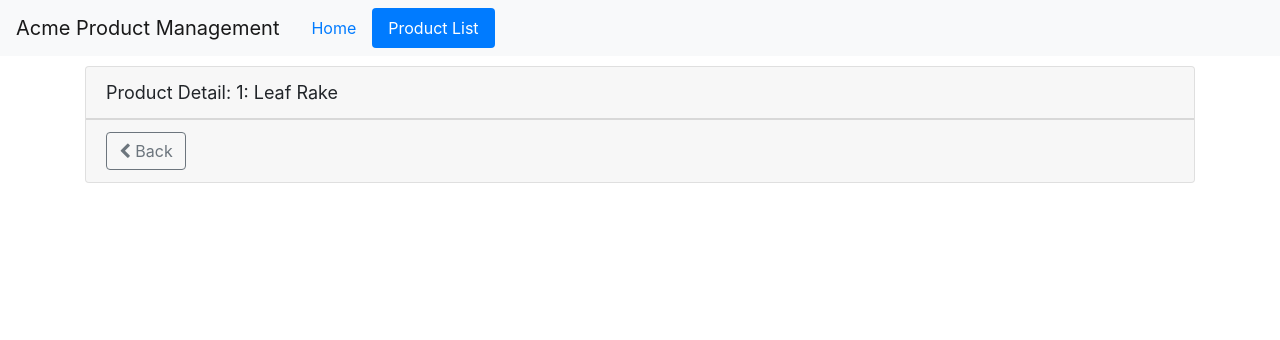
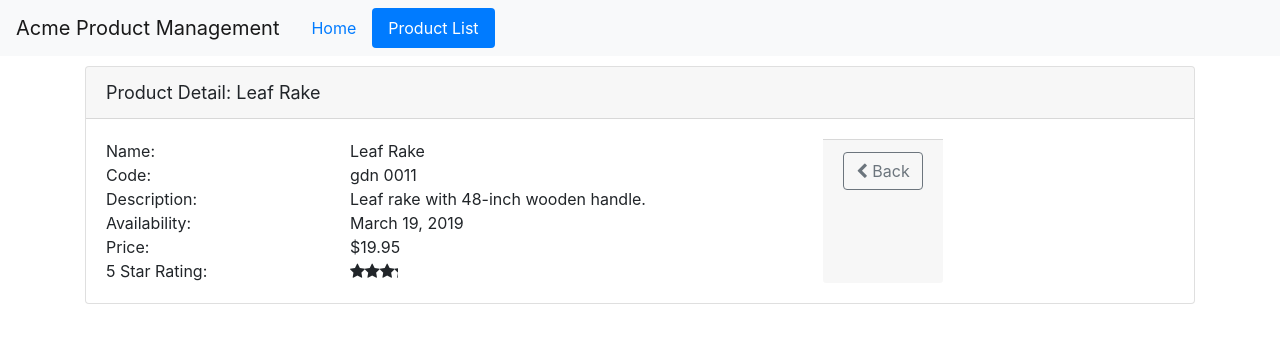
Before and after one commit to theonlywisdom/Angular-APM-, an Angular app: page /products/1 in a window 1280 px wide. Shown: the top 340 px of the page. Built offline with nearby package versions, Linux system fonts and the light colour scheme.

Commit message:
Added  data service that retrieves a product by id

```diff
--- a/src/app/products/product-detail.component.html
+++ b/src/app/products/product-detail.component.html
@@ -2,6 +2,39 @@
   <div class='card-header'>
     {{pageTitle + ': ' + product.productName}}
   </div>
+
+  <div class='card-body'>
+    <div class='row'>
+      <div class='col-md-8'>
+        <div class='row'>
+          <div class='col-md-4'>Name:</div>
+          <div class='col-md-8'>{{product.productName}}</div>
+        </div>
+        <div class='row'>
+          <div class='col-md-4'>Code:</div>
+          <div class='col-md-8'>{{product.productCode | lowercase | convertToSpaces: '-'}}</div>
+        </div>
+        <div class='row'>
+          <div class='col-md-4'>Description:</div>
+          <div class='col-md-8'>{{product.description}}</div>
+        </div>
+        <div class='row'>
+          <div class='col-md-4'>Availability:</div>
+          <div class='col-md-8'>{{product.releaseDate}}</div>
+        </div>
+        <div class='row'>
+          <div class='col-md-4'>Price:</div>
+          <div class='col-md-8'>{{product.price|currency:'USD':'symbol'}}</div>
+        </div>
+        <div class='row'>
+          <div class='col-md-4'>5 Star Rating:</div>
+          <div class='col-md-8'>
+            <pm-star [rating]='product.starRating'>
+            </pm-star>
+          </div>
+        </div>
+      </div>
+
   <div class='card-footer'>
     <button class='btn btn-outline-secondary'
             (click)='onBack()'
--- a/src/app/products/product-detail.component.ts
+++ b/src/app/products/product-detail.component.ts
@@ -3,6 +3,7 @@
 
 import { IProduct } from './product';
 import { from } from 'rxjs';
+import { ProductService } from './product.service';
 
 @Component({
   templateUrl: './product-detail.component.html',
@@ -10,13 +11,14 @@
 })
 export class ProductDetailComponent implements OnInit {
   pageTitle: string = 'Product Detail';
-  product: IProduct;
+  errorMessage = '';
+  product: IProduct | undefined;
 
   //set activated route as a dependency by defining it
   //as a parameter to the constructor function
   //the ActivatedRoute instance is then injected into
   //this component class
-  constructor(private route: ActivatedRoute, private router: Router) { }
+  constructor(private route: ActivatedRoute, private router: Router, private productService: ProductService) { }
 
   ngOnInit() {
     //we're using the snapshot approach here because
@@ -27,19 +29,32 @@
     //we add a plus sign (+) at the beginning
     //the a plus sign (+) is a JS shortcut to
     //convert the parameter string to numeric id
-    let id = +this.route.snapshot.paramMap.get('id');
-    this.pageTitle += `: ${id}`;
-    this.product = {
-      "productId": id,
-      "productName": "Leaf Rake",
-      "productCode": "GDN-0011",
-      "releaseDate": "March 19, 2019",
-      "description": "Leaf rake with 48-inch wooden handle.",
-      "price": 19.95,
-      "starRating": 3.2,
-      "imageUrl": "assets/images/leaf_rake.png"
+    // let id = +this.route.snapshot.paramMap.get('id');
+    // this.pageTitle += `: ${id}`;
+    // this.product = {
+    //   "productId": id,
+    //   "productName": "Leaf Rake",
+    //   "productCode": "GDN-0011",
+    //   "releaseDate": "March 19, 2019",
+    //   "description": "Leaf rake with 48-inch wooden handle.",
+    //   "price": 19.95,
+    //   "starRating": 3.2,
+    //   "imageUrl": "assets/images/leaf_rake.png"
 
+    // }
+    //beginning of product service
+    const param = this.route.snapshot.paramMap.get('id');
+    if (param) {
+      const id = +param;
+      this.getProduct(id);
     }
+  }
+
+  getProduct(id: number) {
+    this.productService.getProduct(id).subscribe({
+      next: product => this.product = product,
+      error: err => this.errorMessage = err
+    });
   }
 
   //lets build a method that navigates back
--- a/src/app/products/product.service.ts
+++ b/src/app/products/product.service.ts
@@ -1,7 +1,7 @@
 import { Injectable } from '@angular/core';
 import { HttpClient, HttpErrorResponse } from '@angular/common/http';
 import { Observable, throwError } from 'rxjs';
-import { catchError, tap } from 'rxjs/operators';
+import { catchError, tap, map } from 'rxjs/operators';
 
 import { IProduct } from './product';
 
@@ -30,6 +30,13 @@
     );
   }
 
+  getProduct(id: number): Observable<IProduct | undefined> {
+    return this.getProducts()
+      .pipe(
+        map((products: IProduct[]) => products.find(p => p.productId === id))
+      );
+  }
+
   private handleError(err: HttpErrorResponse) {
     //in a real world app, we may send the server to some remote logging infrastructure
     //instead of just logging it to the console
```
